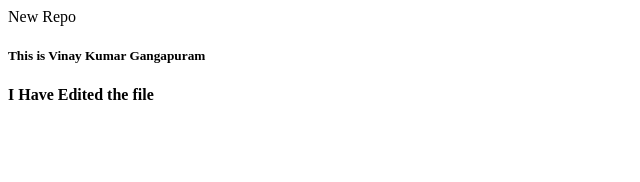
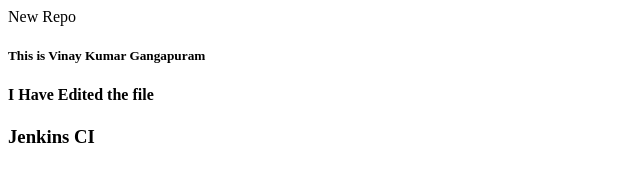
Before and after one commit to vinaykumarganga05/PraticeFully, a plain HTML site: page index.html in a window 1280 px wide. Shown: the whole page, without its empty margins (0-640 px from the left). Drawn offline with Linux system fonts and the light colour scheme.

Commit message:
Added the jenkins CI
Added the jenkins CI

```diff
--- a/index.html
+++ b/index.html
@@ -4,5 +4,6 @@
 <body>
 <h5> This is Vinay Kumar Gangapuram  </h5>
 <h4> I Have Edited the file </h4>
+<h3> Jenkins CI </h3>
 </body>
 </html>
```
